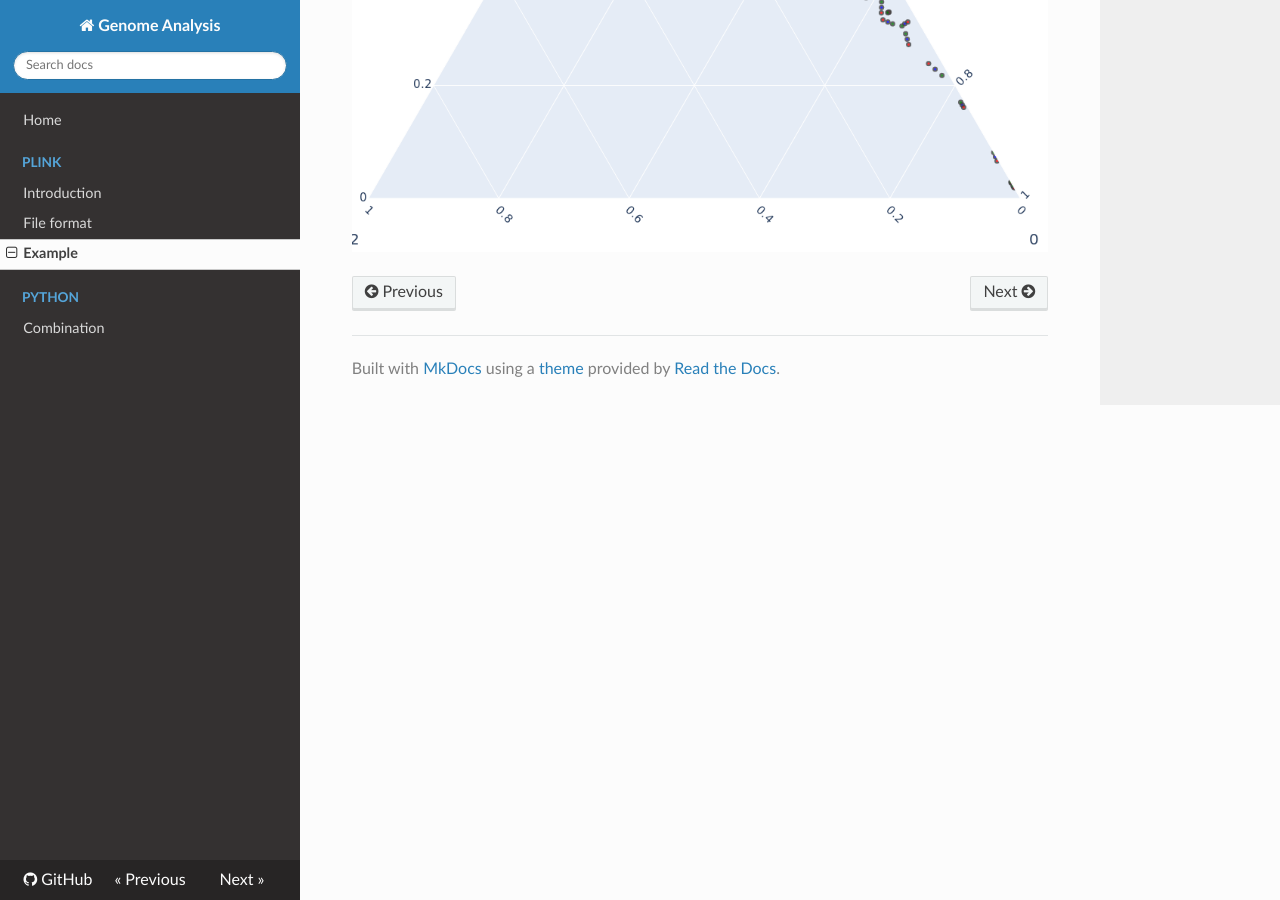
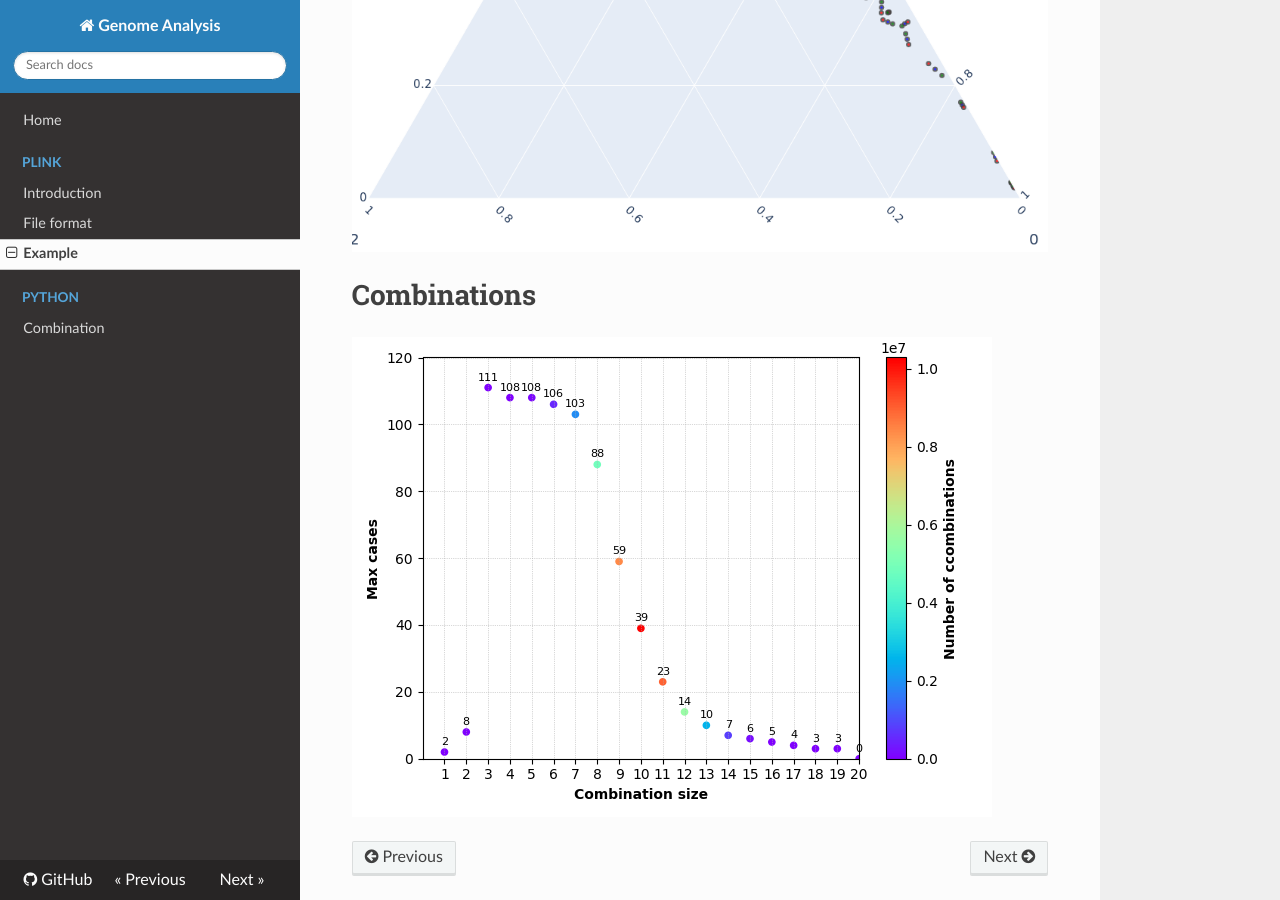
Before and after one commit to WonyoungCho/plink, an MkDocs documentation site: the page built from docs/plink_ex.md, in a window 1280 px wide and 900 px high, scrolled down 7068 px. Built offline with MkDocs 1.6.1, drawn with Linux system fonts in a browser that asks for light colours; nearby versions of some CDN libraries; old or Windows-style settings are respelled for this version of MkDocs.

Commit message:
Update plink_ex.md

```diff
--- a/docs/plink_ex.md
+++ b/docs/plink_ex.md
@@ -406,8 +406,12 @@ $ less plink.epi.cc.summary
 
 # Networks
 
-![NETWORKS](network.png)
+![NETWORKS](./image/network.png)
 
 # Ternary Plot
 
-![Ternary_Plot](ternary.PNG)
+![Ternary_Plot](./image/ternary.png)
+
+# Combinations
+
+![combo_result](./image/combo.png)
```
